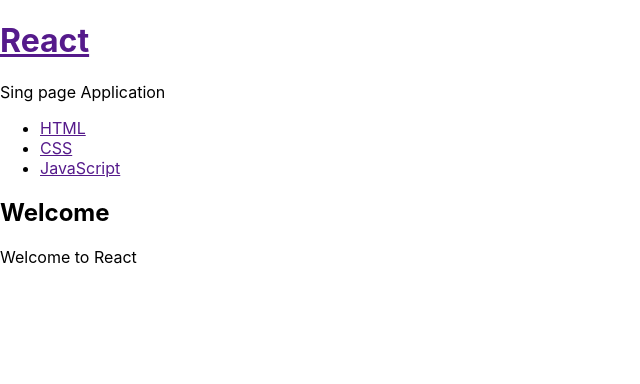
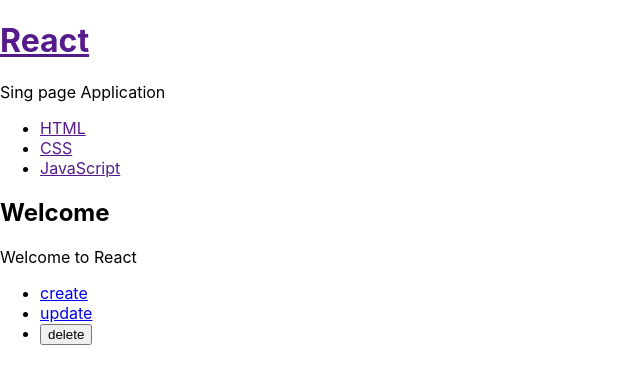
Before and after one commit to leeseungnam1234/ReactMyApp, a React (Create React App) app: page / in a window 1280 px wide. Shown: the top 384 px of the page, without its empty margins (0-640 px from the left). Built offline with nearby package versions, Linux system fonts and the light colour scheme.

Commit message:
react-21 19:00 까지 완료

```diff
--- a/src/App.js
+++ b/src/App.js
@@ -3,6 +3,7 @@
 import Myheader from './Myheader'
 import Mynav from './Mynav'
 import Myarticle from './Myarticle'
+import Controls from './Controls'
 
 export default class App extends Component {
 
@@ -23,17 +24,25 @@
 
   render() {
     var _title,_desc = null
+
     if (this.state.mode === 'welcome') {
       _title = this.state.welcome.title
       _desc = this.state.welcome.desc
     } else if (this.state.mode === 'read'){
+
       var i = 0;
-      // while () {
+      while (i < this.state.menus.length ) {
+        var data = this.state.menus[i]
+        if (data.id === this.state.selected_id) {
+          _title = data.title
+          _desc = data.desc
+          break
+        }
+        i++
+      }
 
-      //   i++
-      // }
-      _title = this.state.menus[0].title
-      _desc = this.state.menus[0].desc
+      // _title = this.state.menus[0].title
+      // _desc = this.state.menus[0].desc
     }
 
     return (
@@ -64,6 +73,15 @@
           title={_title}
           desc={_desc}
         />
+        <Controls
+           onChangePage = {
+            function (_mode) {
+              this.setState({
+                mode:'_mode'
+              });
+            }.bind(this)
+          }
+        />
       </div>
     )
   }
--- /dev/null
+++ b/src/Controls.js
@@ -0,0 +1,34 @@
+import React, { Component } from 'react'
+
+export default class Controls extends Component {
+  render() {
+    return (
+        <ul>
+            <li><a
+                href='/create'
+                className='btn'
+                onClick={function(e){
+                    e.preventDefault()
+                    this.props.onChangePage('create')
+                }.bind(this)}
+                >create</a></li>
+            <li><a
+                href='/update'
+                className='btn'
+                onClick={function(e){
+                    e.preventDefault()
+                    this.props.onChangePage('update')
+                }.bind(this)}
+                >update</a></li>
+            <li><input
+                type='button'
+                value='delete'
+                onClick={function(e){
+                    e.preventDefault()
+                    this.props.onChangePage('delete')
+                }.bind(this)}
+                /></li>
+        </ul>
+    )
+  }
+}
```
Also changed, not shown: src/App.css (+0 -11 lines).
